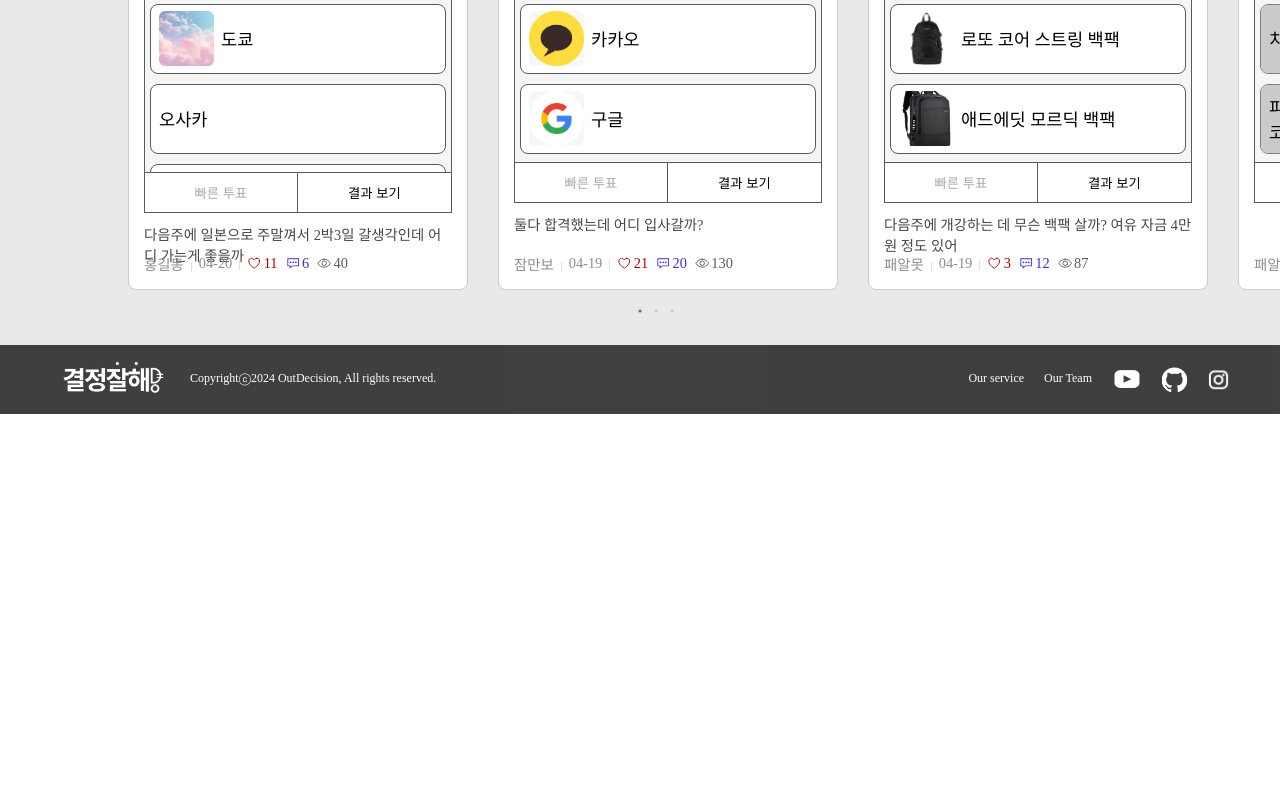
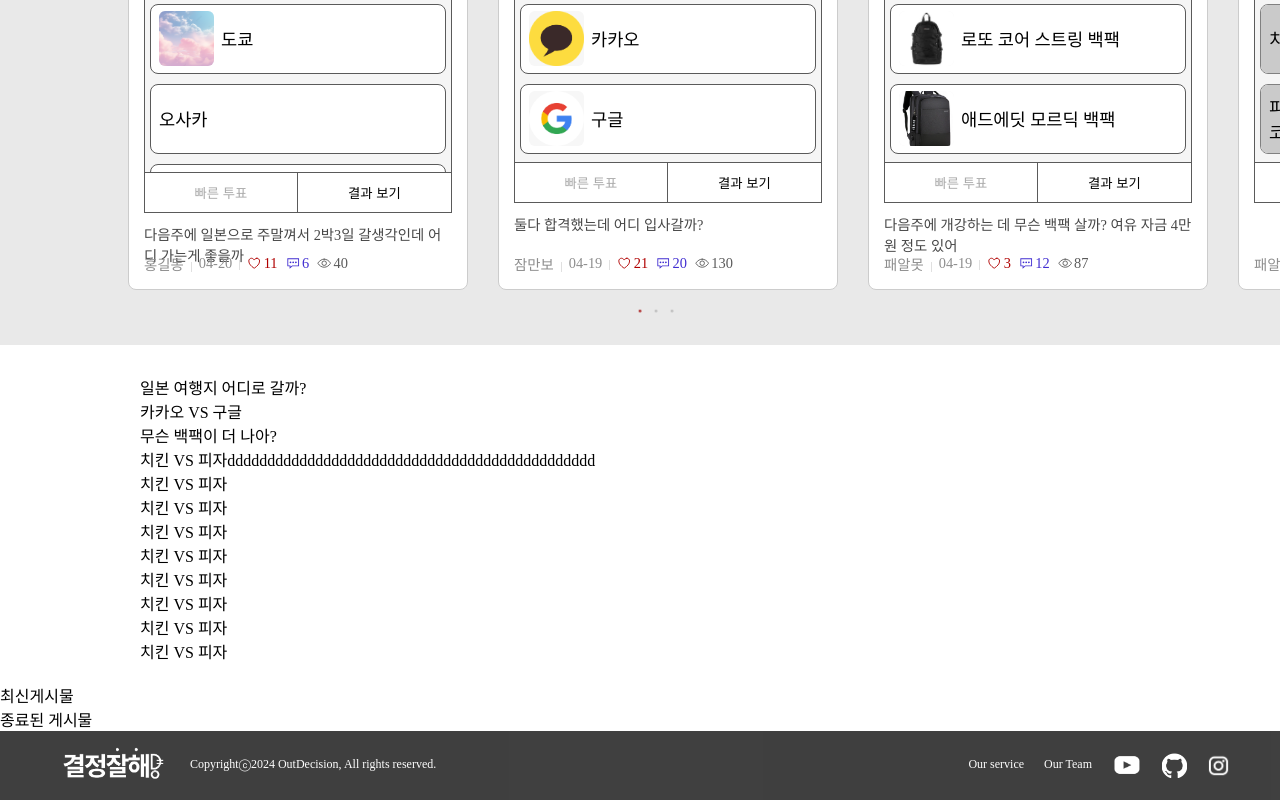
Before and after one commit to tgy1201/OutDecision_Client, a React (Create React App) app: page / in a window 1280 px wide. Shown: the part 1220-2020 px from the top of the page. Before the commit the page ends 1634 px from the top, so only its background shows below. Built offline with nearby package versions, Linux system fonts and the light colour scheme.

Commit message:
메인페이지 인기게시글 도입

```diff
--- a/public/assets/data/posts.json
+++ b/public/assets/data/posts.json
@@ -8,15 +8,18 @@
             "option" : {
                 "1번" : {
                     "img" : "/assets/images/background.png",
-                    "text" : "도쿄"
+                    "text" : "도쿄" ,
+                    "percent" : 48
                 },
                 "2번" : {
                     "img" : "",
-                    "text" : "오사카"
+                    "text" : "오사카" ,
+                    "percent" : 22
                 },
                 "3번" : {
                     "img" : "",
-                    "text" : "후쿠오카"
+                    "text" : "후쿠오카" ,
+                    "percent" : 30
                 }
 
             },
--- a/src/component/filterSheet/FilterSheet.js
+++ b/src/component/filterSheet/FilterSheet.js
@@ -41,7 +41,7 @@ function FilterSheet ({open, setFilterOpen, applyFilter, gender, vote, searchPar
         <BottomSheet
             open={open}
             blocking={isMobile? true : false}
-            snapPoints={({ minHeight, maxHeight }) => [minHeight*0 + 350, maxHeight*0 + 350]}
+            snapPoints={({ minHeight, maxHeight }) => [minHeight*0 + 320, maxHeight*0 + 320]}
             onDismiss={() => setFilterOpen(false)}
             scrollLocking={isMobile? true : false}
         >
--- a/src/component/filterSheet/customFilterSheet.css
+++ b/src/component/filterSheet/customFilterSheet.css
@@ -118,7 +118,7 @@
     outline: none;
   }
   [data-rsbs-has-footer='false'] [data-rsbs-content] {
-    padding-bottom: 80px;
+    padding-bottom: 50px;
     /*필터 제출 버튼이 잘려서 바꿈*/
   }
   [data-rsbs-content] {
--- /dev/null
+++ b/src/component/hot/Hot.js
@@ -0,0 +1,22 @@
+import React from "react";
+import styles from './hot.module.css';
+
+function Hot({posts}) {
+    return (
+        <>
+            <div className={styles.header}>
+                {posts.length > 0 ? (
+                    posts.map((post) => (
+                        <div key={post.id}>
+                            {post.title}
+                        </div>
+                    ))
+                )
+            : <>Loading...</>
+            }
+            </div>
+        </>
+    )
+}
+
+export default Hot;
--- a/src/component/postCard/PostCard.js
+++ b/src/component/postCard/PostCard.js
@@ -30,7 +30,11 @@ function PostCard({post, bname}) {
             setSelectedOptions([...selectedOptions, index]);
             }
         } else {
+            if (selectedOptions.includes(index)) {
+                setSelectedOptions([]); //선택한 옵션을 한번 더 클릭할 경우 선택 취소
+            } else {
                 setSelectedOptions([index]);
+            }
         }
     };
 
--- a/src/component/postList/PostList.js
+++ b/src/component/postList/PostList.js
@@ -23,7 +23,6 @@ function PostList ({post, bname}) {
     const [selectedOptions, setSelectedOptions] = useState([]); //사용자가 선택한 투표옵션
 
     const handleOptionChange = (index) => {
-
         if (post.multiple) {
             if (selectedOptions.includes(index)) {
             setSelectedOptions(selectedOptions.filter((o) => o !== index));
@@ -31,7 +30,11 @@ function PostList ({post, bname}) {
             setSelectedOptions([...selectedOptions, index]);
             }
         } else {
+            if (selectedOptions.includes(index)) {
+                setSelectedOptions([]); //선택한 옵션을 한번 더 클릭할 경우 선택 취소
+            } else {
                 setSelectedOptions([index]);
+            }
         }
     };
 
--- a/src/component/recommend/Recommend.js
+++ b/src/component/recommend/Recommend.js
@@ -1,4 +1,4 @@
-import React, { useEffect, useState } from 'react';
+import React from 'react';
 import { useMediaQuery } from 'react-responsive';
 
 // Import Swiper React components
@@ -14,27 +14,11 @@ import { Pagination } from 'swiper/modules';
 import PostCard from '../postCard/PostCard';
 
 import { GrPowerReset } from "react-icons/gr";
-import axios from 'axios';
 
-
-function Recommend () {
+function Recommend ({posts, handleClick}) {
     const isMobile = useMediaQuery({
         query: "(max-width: 767px)"
     });
-    const [posts, setPosts] = useState([]); // 서버에서 받아온 데이터 저장
-
-    useEffect(() => {
-        handleClick(); // 컴포넌트 마운트 시 자동으로 데이터 요청
-    }, []);
-
-    const handleClick = async () => {
-        try {
-            const response = await axios.get("/assets/data/posts.json");
-            setPosts(response.data.posts);
-        } catch (error) {
-            console.log(error)
-        }
-    };
 
     return (
         <>
--- a/src/pages/main/Main.js
+++ b/src/pages/main/Main.js
@@ -1,10 +1,37 @@
-import React from "react";
+import React, { useEffect, useState } from "react";
 import styles from "./main.module.css"
 import Banner from "../../component/banner/Banner";
 import Category from "../../component/category/Category";
 import Recommend from "../../component/recommend/Recommend";
+import Hot from "../../component/hot/Hot";
+import axios from "axios";
 
 function Main () {
+    const [hotPosts, setHotPosts] = useState([]);
+    const [recommendPosts, setRecommendPosts] = useState([]);
+
+    useEffect(() => {
+        handlefetchHotPosts();
+        handleRefreshRecommendPosts();
+    }, []);
+
+    const handlefetchHotPosts = async () => {
+        try {
+            const response = await axios.get('/assets/data/posts.json');
+            setHotPosts(response.data.posts);
+        } catch(error) {
+            console.log(error);
+        }
+    };
+
+    const handleRefreshRecommendPosts = async () => {
+        try {
+            const response = await axios.get('/assets/data/posts.json');
+            setRecommendPosts(response.data.posts);
+        } catch(error) {
+            console.log(error);
+        }
+    };
 
     return (
         <>
@@ -16,7 +43,16 @@ function Main () {
                     <Category />
                 </section>
                 <section className={styles.recommend}>
-                    <Recommend />
+                    <Recommend posts={recommendPosts} handleClick={handleRefreshRecommendPosts}/>
+                </section>
+                <section className={styles.hot}>
+                    <Hot posts={hotPosts}/>
+                </section>
+                <section className={styles.all}>
+                    최신게시물
+                </section>
+                <section className={styles.end}>
+                    종료된 게시물
                 </section>
             </div>
         </div>
--- a/src/pages/main/main.module.css
+++ b/src/pages/main/main.module.css
@@ -26,6 +26,12 @@
         min-height: 420px;
         background-color: #e9e9e9;
     }
+
+    .hot {
+        padding: 10px 0 20px 0;
+        max-width: 1000px;
+        margin: 20px auto 0 auto;
+    }
 }
 
 @media (max-width: 1079px) {
@@ -43,4 +49,9 @@
         padding: 10px 0 30px 0;
         background-color: #e9e9e9;
     }
+
+    .hot {
+        padding: 5px 20px;
+        position: relative;
+    }
 }
--- a/src/pages/view/View.js
+++ b/src/pages/view/View.js
@@ -36,7 +36,11 @@ function View({setCategory}) {
             setSelectedOptions([...selectedOptions, index]);
             }
         } else {
+            if (selectedOptions.includes(index)) {
+                setSelectedOptions([]); //선택한 옵션을 한번 더 클릭할 경우 선택 취소
+            } else {
                 setSelectedOptions([index]);
+            }
         }
     };
 
```
Also changed, not shown: src/component/hot/hot.module.css (added). Lines whose indentation alone changed are shown as unchanged.
